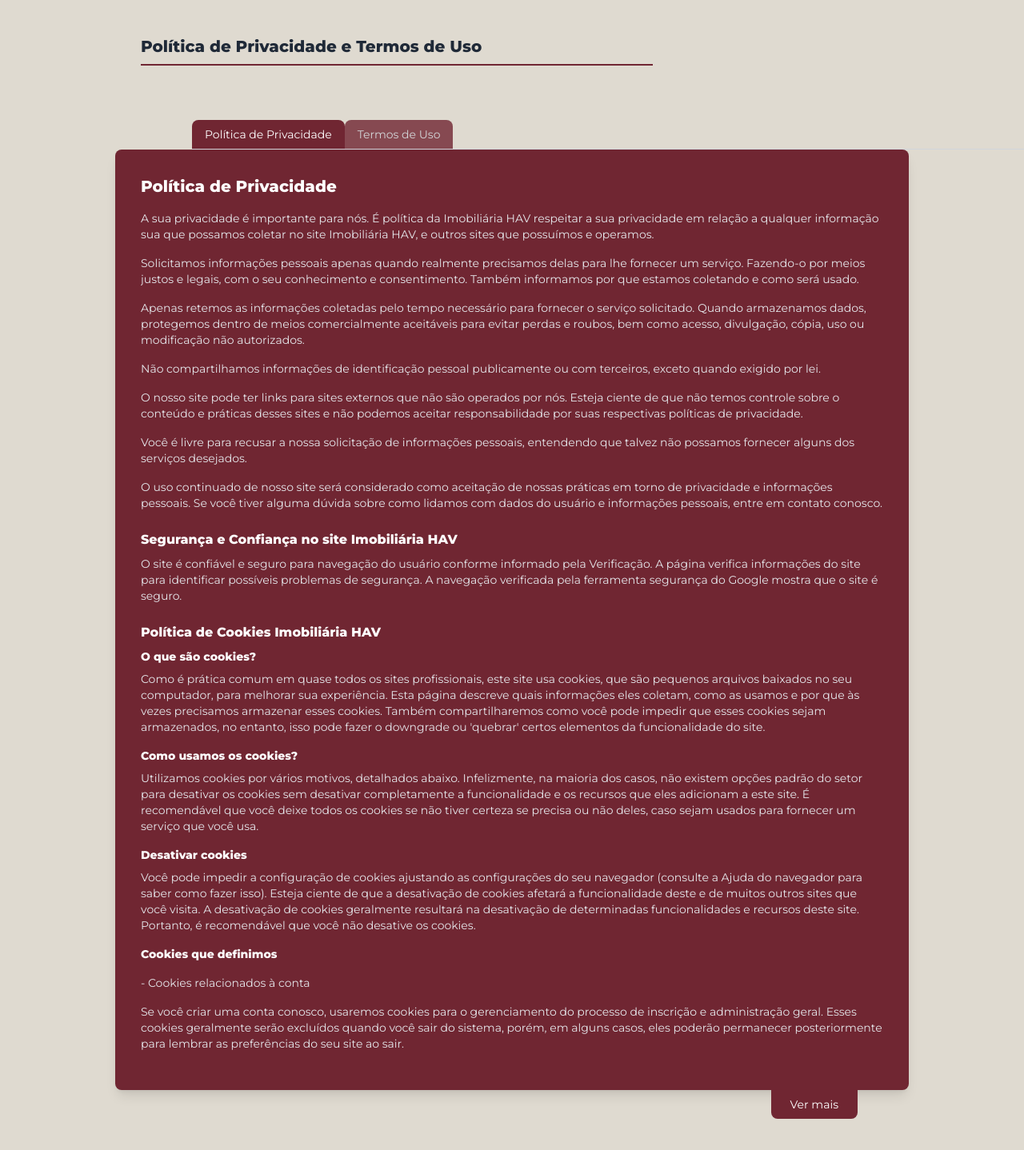
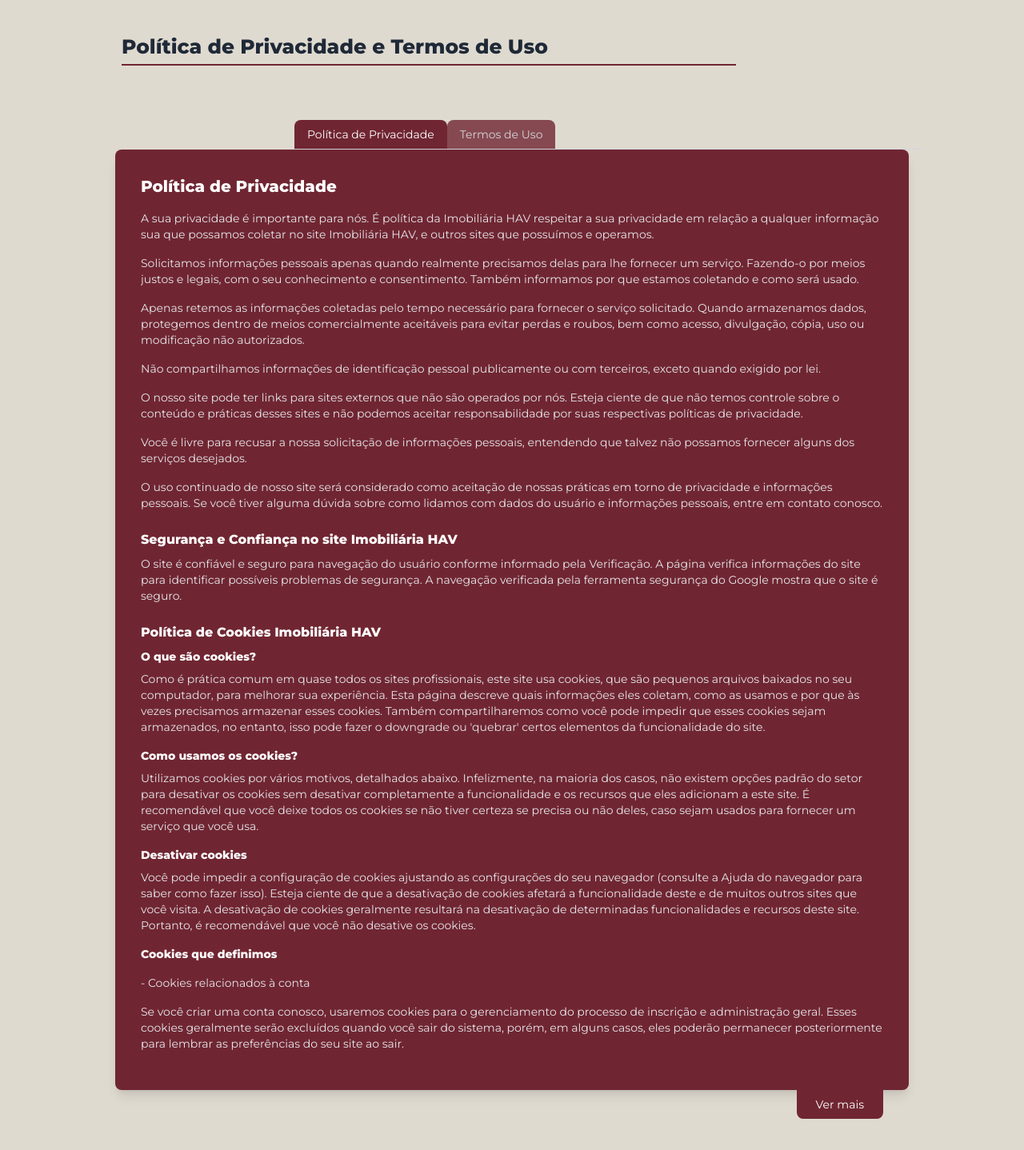
Before and after one commit to gstSenai/Projeto-Final-MI75, a Next.js app in the folder front-end-imobiliaria/: page /PoliticaPrivacidade in a window 1280 px wide. Shown: the whole page at 80% size. Built offline with nearby package versions, Linux system fonts and the light colour scheme.

Commit message:
Termo de uso e privacidade do usuario 100%

```diff
--- a/front-end-imobiliaria/src/app/PoliticaPrivacidade/page.tsx
+++ b/front-end-imobiliaria/src/app/PoliticaPrivacidade/page.tsx
@@ -16,13 +16,12 @@
   };
 
   return (
-    <div className="flex flex-col font-montserrat">
-
-      <h2 className="ml-44 mt-11 text-xl text-[25px] font-bold text-gray-800 mb-10 border-b-2 border-[#702632] pb-2 w-1/2">
+      <div className="flex flex-col items-center font-montserrat">
+        <div className="flex flex-col justify-center max-w-5xl">
+          <h2 className="ml-6 w-[75%] text-[26px] md:text-[25px] mt-11 text-xl text-[25px] font-bold text-gray-800 mb-10 border-b-2 border-[#702632] pb-2 w-1/2">
             Política de Privacidade e Termos de Uso
           </h2>
-
-      <div className="flex border-b border-gray-300 mt-7 ml-60">
+          <div className="ml-11 md:flex border-b border-gray-300 mt-7 ml-60">
             <button className="text-xs md:text-sm px-4 py-2 bg-[#702632] text-white rounded-t-lg hover:bg-[#4B151E] transition">
               Política de Privacidade
             </button>
@@ -30,9 +29,6 @@
               Termos de Uso
             </a>
           </div>
-
-      <div className="flex flex-col items-center">
-        <div className="flex flex-col justify-center max-w-5xl">
           <div className="flex justify-center items-center mt-[-2] bg-[#DFDAD0] px-4">
             <div className="bg-[#702632] text-white p-6 md:p-8 rounded-lg shadow-lg max-w-5xl w-full">
 
@@ -128,7 +124,7 @@
                   <h3 className="text-sm text-gray-200 mb-4 mt-4">- As análises de terceiros são usadas para rastrear e medir o uso deste site, para que possamos continuar produzindo conteúdo atrativo. Esses cookies podem rastrear itens como o tempo que você passa no site ou as páginas visitadas, o que nos ajuda a entender como podemos melhorar o site para você.</h3>
                   <h3 className="text-sm text-gray-200 mb-4 mt-4">- Periodicamente, testamos novos recursos e fazemos alterações subtis na maneira como o site se apresenta. Quando ainda estamos testando novos recursos, esses cookies podem ser usados ​​para garantir que você receba uma experiência consistente enquanto estiver no site, enquanto entendemos quais otimizações os nossos usuários mais apreciam.</h3>
                   <h3 className="text-sm text-gray-200 mb-4 mt-4">- À medida que vendemos produtos, é importante entendermos as estatísticas sobre quantos visitantes de nosso site realmente compram e, portanto, esse é o tipo de dados que esses cookies rastrearão. Isso é importante para você, pois significa que podemos fazer previsões de negócios com precisão que nos permitem analizar nossos custos de publicidade e produtos para garantir o melhor preço possível.</h3>
-
+                  -
                   <h3 className="text-sm font-semibold mb-2">Compromisso do Usuário</h3>
                   <p className="text-sm text-gray-200 mb-4">
                     O usuário se compromete a fazer uso adequado dos conteúdos e da informação que a Imobiliária HAV oferece no site e com caráter enunciativo, mas não limitativo
@@ -155,7 +151,8 @@
                     Esperemos que esteja esclarecido e, como mencionado anteriormente, se houver algo que você não tem certeza se precisa ou não, geralmente é mais seguro deixar os cookies ativados, caso interaja com um dos recursos que você usa em nosso site.
                   </p>
                   <p className="text-sm text-gray-200 mb-4">
-                    Esta política é efetiva a partir de Nov/2024.                  </p>
+                    Esta política é efetiva a partir de Nov/2024.
+                  </p>
                 </>
               )}
 
@@ -164,9 +161,7 @@
 
             </div>
           </div>
-        </div>
-      </div>
-      <div className="flex justify-end mr-52 pb-10">
+          <div className="flex justify-end mr-12 md:flex items-end pb-10">
             <button
               className="bg-[#702632] text-white px-6 py-2 rounded-b-lg text-sm hover:bg-[#4B151E] transition"
               onClick={toggleShowMore}
@@ -175,5 +170,7 @@
             </button>
           </div>
         </div>
+
+      </div>
   );
 }
--- a/front-end-imobiliaria/src/app/TermosUso/page.tsx
+++ b/front-end-imobiliaria/src/app/TermosUso/page.tsx
@@ -10,12 +10,12 @@
 export default function TermosUso() {
     return (
 
-        <div className="flex flex-col font-montserrat">
-
-            <h2 className="ml-44 mt-11 text-xl text-[25px] font-bold text-gray-800  mb-10 border-b-2 border-[#702632] pb-2 w-1/2">
+            <div className="flex flex-col font-montserrat items-center mb-12">
+                <div className="flex flex-col justify-center max-w-5xl">
+                    <h2 className="ml-6 w-[75%] text-[26px] md:text-[25px] mt-11 text-xl text-[25px] font-bold text-gray-800 mb-10 border-b-2 border-[#702632] pb-2 w-1/2">
                         Política de Privacidade e Termos de Uso
                     </h2>
-            <div className="flex border-b border-gray-300 mt-7 ml-60">
+                    <div className="ml-11 md:flex border-b border-gray-300 mt-7 ml-60">
                         <a href='/PoliticaPrivacidade' className="text-xs md:text-sm px-4 py-2 bg-[#702632] text-white rounded-t-lg opacity-80 hover:bg-[#4B151E] transition">
                             Política de Privacidade
                         </a>
@@ -23,9 +23,6 @@
                             Termos de Uso
                         </button>
                     </div>
-
-            <div className="flex flex-col items-center mb-12">
-                <div className="flex flex-col justify-center max-w-5xl">
                     <div className="flex justify-center items-center mt-[-2] bg-[#DFDAD0] px-4">
                         <div className="bg-[#702632] text-white p-6 md:p-8 rounded-lg shadow-lg max-w-5xl w-full">
 
@@ -89,6 +86,5 @@
                     </div>
                 </div>
             </div>
-        </div >
     );
 }
```
Lines whose indentation alone changed are shown as unchanged.
